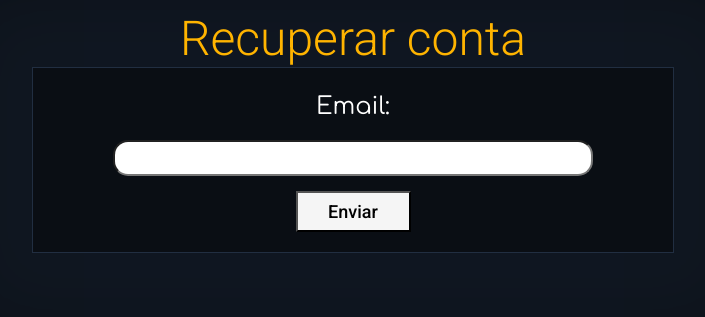
After one commit to FabricioNascimentop/SiteLogin, a Python web app: template templates/recuperar_conta.html in a window 1280 px wide. The commit adds this page. Shown: the top 317 px of the page, without its empty margins (287-992 px from the left). Run offline with Jinja, Linux system fonts and the light colour scheme; the template is opened without the code that fills it, so the values that code supplies are empty.

Commit message:
Commit por desencargo de consciência pq alguma coisa vai dar errado certeza (isso se já não deu)

```diff
--- a/contas.txt
+++ b/contas.txt
@@ -11,3 +11,4 @@
 Fabricio fabricio_nascimento2014@hotmail.com Jubileu123#
 Mylena Mylena34@hotmail.com Mylena13#
 Fabricio fabricio_nascdasdaimento2014@hotmail.com Jubileu123#
+Fabricio fabricionascimento@hotmail.com Fabricio_12
--- a/static/style.css
+++ b/static/style.css
@@ -121,6 +121,11 @@ label{
     color: white;
     font-family: 'Comfortaa', cursive;
 }
+label#recuperar_conta{
+    font-size: 24px;
+    padding: 5px;
+    display: block;
+}
 input{
     width: 500px;
     height: 33px;
@@ -181,3 +186,22 @@ main#site_main > h1{
 div#sucesso{
     color:white;
 }
+p#recuConta_Login{
+    text-align: center;
+}
+a#recuConta_a_login{
+    color: rgb(15, 123, 217);
+}
+div#quadro_recuperar_conta{
+    text-align: center;
+    border: 1px solid rgba(100, 140, 200,0.25);
+    box-shadow: 0px 0px 100px 100px rgb(100, 140, 200,0.075);
+    max-width: 600px;
+    margin: auto;
+    padding: 20px;
+}
+input#email_recuperar_conta{
+    box-sizing: border-box;
+    width: 80%;
+    height: 36px;
+}
--- a/templates/cria_conta.html
+++ b/templates/cria_conta.html
@@ -22,7 +22,7 @@
                 {% endwith %}
             </div>
 
-            <label>Email:<input type="text" name="Emailcriarconta"></label>
+            <label>Email:<input type="text" name="Emailcriarconta" autocomplete="off"></label>
 
             <div class="conta_flash">
                 {% with messages = get_flashed_messages(category_filter=["Email"]) %}
--- a/templates/login.html
+++ b/templates/login.html
@@ -30,6 +30,7 @@
             {% endwith %}
         </div>
     </form>
+    <p id="recuConta_Login"><a href="/recuperar conta" id="recuConta_a_login">esqueci a senha</a></p>
     <script>
         setInterval(esconder, 2200);
         setInterval(matar, 3200);
--- /dev/null
+++ b/templates/recuperar_conta.html
@@ -0,0 +1,19 @@
+<!DOCTYPE html>
+<html lang="en">
+<head>
+    <meta charset="UTF-8">
+    <meta name="viewport" content="width=device-width, initial-scale=1.0">
+    <title>Document</title>
+    <link rel="stylesheet" href="../static/style.css">
+</head>
+<body>
+    <h1 class="conta_h1">Recuperar conta</h1>
+    <form action="/vel conta">
+        <div id="quadro_recuperar_conta">
+            <label for="email_recuperar_conta" id="recuperar_conta">Email:</label>
+            <input type="email" name="" id="email_recuperar_conta" name="email_recuperar_conta">
+            <button type="submit" class="conta_button">Enviar</button>
+        </div>
+    </form>
+</body>
+</html>
--- a/utilidades.py
+++ b/utilidades.py
@@ -60,7 +60,7 @@ def validador_email(email):
     else:
         return False
 
-#verifica se há outro email já cadastrado em "contas.txt"
+#verifica se há outro email já cadastrado em "contas.txt". Caso sim retorna True
 def repetido_email(email):
     with open('contas.txt','r') as contas:
         for conta in contas:
```
Also changed, not shown: Emails.py (added, +75 -0 lines), main.py (+22 -0 lines), templates/tela_senha.html (added, +11 -0 lines).
